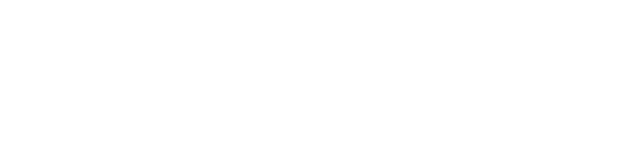
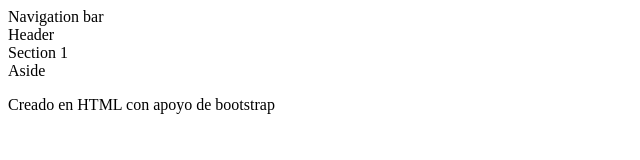
Before and after one commit to 2022-SEMII-DESIV-G1/bolivar-aparicio, a website: page Main/index.html in a window 1280 px wide. Shown: the whole page, without its empty margins (0-640 px from the left). Drawn offline with Linux system fonts and the light colour scheme.

Commit message:
update main page

```diff
--- a/Main/index.html
+++ b/Main/index.html
@@ -5,8 +5,17 @@
     <meta http-equiv="X-UA-Compatible" content="IE=edge">
     <meta name="viewport" content="width=device-width, initial-scale=1.0">
     <title>Main Page</title>
+    <link rel="stylesheet" href="style.css">
 </head>
 <body>
+    <nav> Navigation bar</nav>
 
+    <header> Header</header>
+
+    <section> Section 1</section>
+
+    <aside> Aside </aside>
+
+    <footer> <p> Creado en HTML con apoyo de bootstrap </p></footer>
 </body>
 </html>
```
Also changed, not shown: Main/style.css (added).
